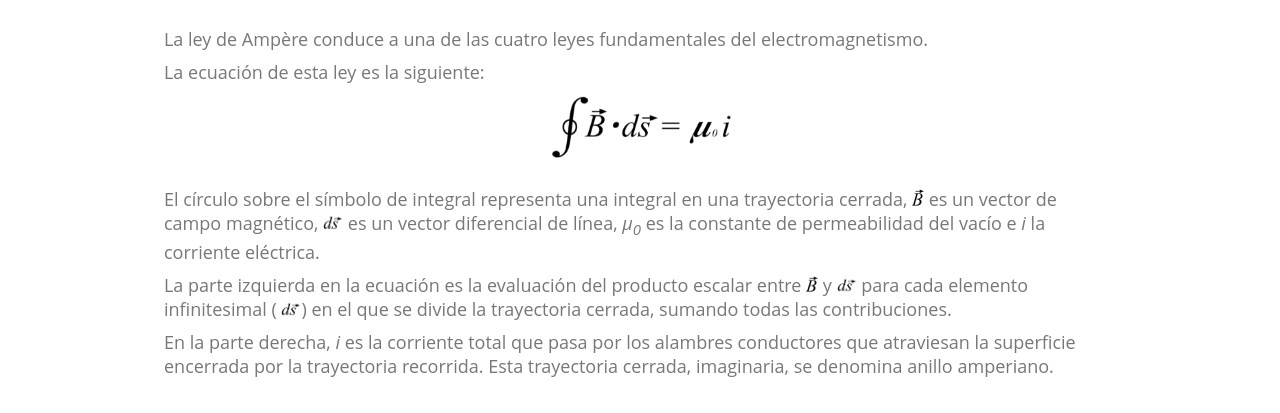
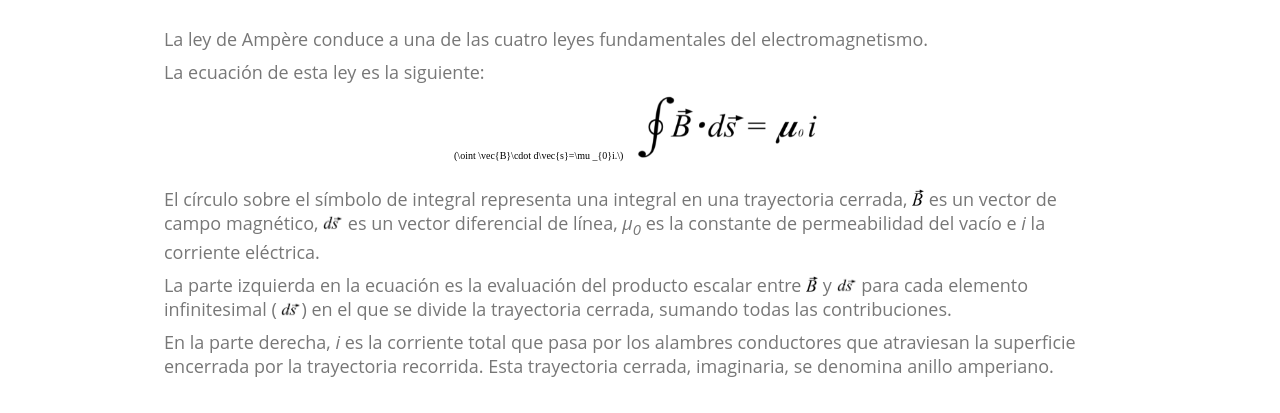
Before and after one commit to GPB-Cosmo/EducAR.github.io, a plain HTML site: page Ampere/index.html in a window 1280 px wide. Shown: the part 629-1042 px from the top of the page. Drawn offline with nearby package versions, Linux system fonts and the light colour scheme.

Commit message:
update first equation

```diff
--- a/Ampere/index.html
+++ b/Ampere/index.html
@@ -42,6 +42,7 @@
 				</p>
 				<p>La ecuación de esta ley es la siguiente:</p>
 				<div>
+					(\oint \vec{B}\cdot d\vec{s}=\mu _{0}i.\)
 					<img style="width: 200px;" src="img/ecuacionampere.png"><br><br>
 				</div>
 				<p>El círculo sobre el símbolo de integral representa una integral en una trayectoria cerrada, <img
```
